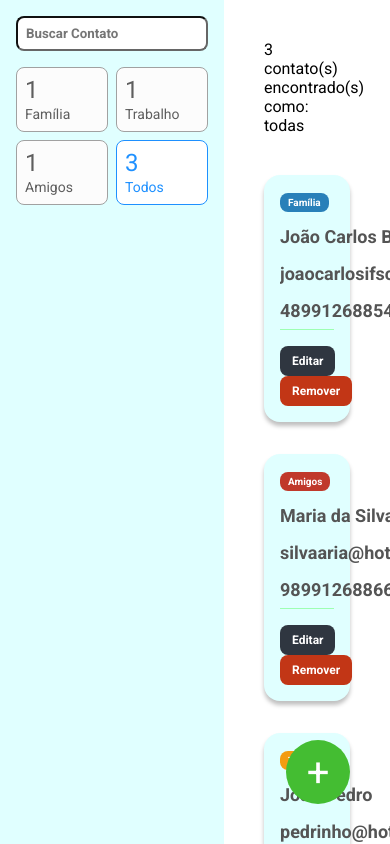
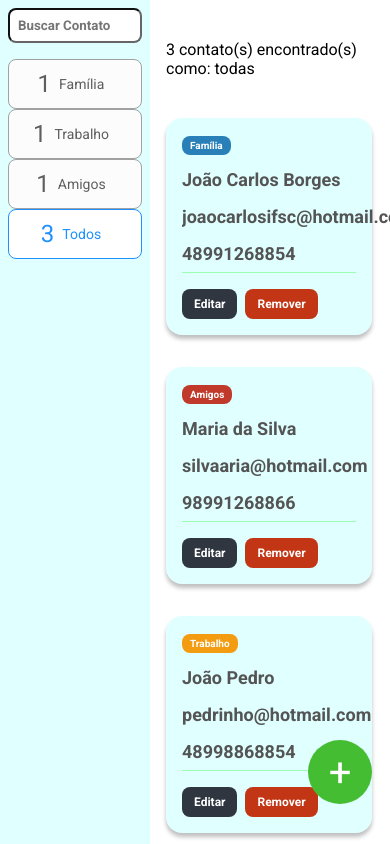
Before and after one commit to joao-carlos-dev/ListaDeContato, a React (Create React App) app: page / in a window 390 px wide. Built offline with nearby package versions, Linux system fonts and the light colour scheme.

Commit message:
responsividade do projeto

```diff
--- a/src/components/BotaoAdicionar/styles.ts
+++ b/src/components/BotaoAdicionar/styles.ts
@@ -16,4 +16,8 @@ export const Circulo = styled(Link)`
   align-items: center;
   font-size: 40px;
   text-decoration: none;
+
+  @media screen and (min-width: 360px) and (max-width: 820px) {
+    right: 18px;
+  }
 `
--- a/src/components/FiltroCard/index.tsx
+++ b/src/components/FiltroCard/index.tsx
@@ -12,7 +12,8 @@ export type Props = {
 }
 const FiltroCard = ({ legenda, criterio, valor }: Props) => {
   const dispach = useDispatch()
-  const { filtro, contatos } = useSelector((state: RootReducer) => state)
+  const filtro = useSelector((state: RootReducer) => state.filtro)
+  const contatos = useSelector((state: RootReducer) => state.contatos)
 
   const verificaEstaAtivo = () => {
     const mesmoCriterio = filtro.criterio === criterio
@@ -26,6 +27,7 @@ const FiltroCard = ({ legenda, criterio, valor }: Props) => {
     if (criterio === 'status') {
       return contatos.itens.filter((item) => item.status === valor).length
     }
+    return 0
   }
 
   const filtrar = () => {
@@ -41,7 +43,7 @@ const FiltroCard = ({ legenda, criterio, valor }: Props) => {
   const contador = contarContato()
 
   return (
-    <S.Card ativo={ativo} onClick={filtrar}>
+    <S.Card $ativo={ativo} $status={valor} onClick={filtrar}>
       <S.Contador>{contador}</S.Contador>
       <S.Label>{legenda}</S.Label>
     </S.Card>
--- a/src/components/FiltroCard/styles.ts
+++ b/src/components/FiltroCard/styles.ts
@@ -1,16 +1,23 @@
 import styled from 'styled-components'
 
 type Props = {
-  ativo: boolean
+  $ativo: boolean
+  $status?: string
 }
 
 export const Card = styled.div<Props>`
   padding: 8px;
-  border: 1px solid ${(props) => (props.ativo ? '#1e90ff' : '#a1a1a1')};
-  background-color: ${(props) => (props.ativo ? '#fff' : '#fcfcfc')};
-  color: ${(props) => (props.ativo ? '#1e90ff' : '#5e5e5e')};
+  border: 1px solid ${(props) => (props.$ativo ? '#1e90ff' : '#a1a1a1')};
+  background-color: ${(props) => (props.$ativo ? '#fff' : '#fcfcfc')};
+  color: ${(props) => (props.$ativo ? '#1e90ff' : '#5e5e5e')};
   border-radius: 8px;
   cursor: pointer;
+
+  @media screen and (min-width: 360px) and (max-width: 820px) {
+    display: flex;
+    align-items: center;
+    justify-content: center;
+  }
 `
 
 export const Contador = styled.span`
@@ -21,4 +28,8 @@ export const Contador = styled.span`
 
 export const Label = styled.span`
   font-size: 14px;
+
+  @media screen and (min-width: 360px) and (max-width: 820px) {
+    padding: 8px;
+  }
 `
--- a/src/containers/BarraLateral/styles.ts
+++ b/src/containers/BarraLateral/styles.ts
@@ -4,6 +4,11 @@ export const Aside = styled.aside`
   padding: 16px;
   background-color: #e0ffff;
   height: 100vh;
+
+  @media screen and (min-width: 360px) and (max-width: 820px) {
+    width: 150px;
+    padding: 8px;
+  }
 `
 
 export const Filtros = styled.div`
@@ -11,4 +16,8 @@ export const Filtros = styled.div`
   grid-template-columns: 1fr 1fr;
   grid-gap: 8px;
   margin-top: 16px;
+
+  @media screen and (min-width: 360px) and (max-width: 820px) {
+    display: block;
+  }
 `
--- a/src/styles/index.ts
+++ b/src/styles/index.ts
@@ -14,11 +14,20 @@ const EstiloGlobal = createGlobalStyle`
 export const Container = styled.div`
   display: grid;
   grid-template-columns: 224px auto;
+
+  @media screen and (min-width: 360px) and (max-width: 820px) {
+    grid-template-columns: 148px auto;
+    overflow-x: scroll;
+  }
 `
 export const MainContainer = styled.main`
   padding: 0 40px;
   height: 100vh;
   overflow-y: scroll;
+
+  @media screen and (min-width: 360px) and (max-width: 820px) {
+    padding: 0 18px;
+  }
 `
 
 export const Titulo = styled.h2`
```
